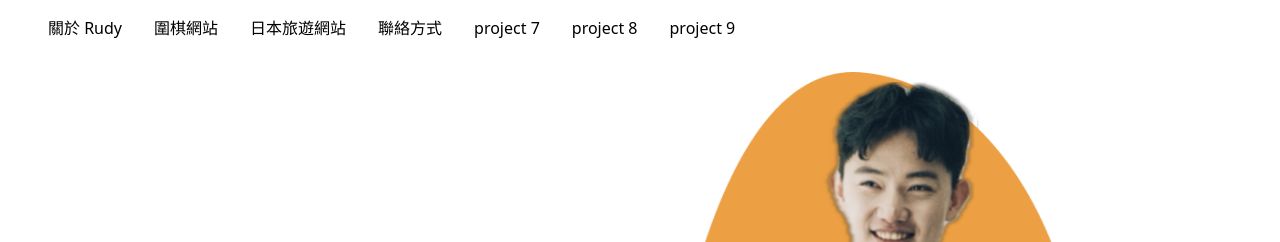
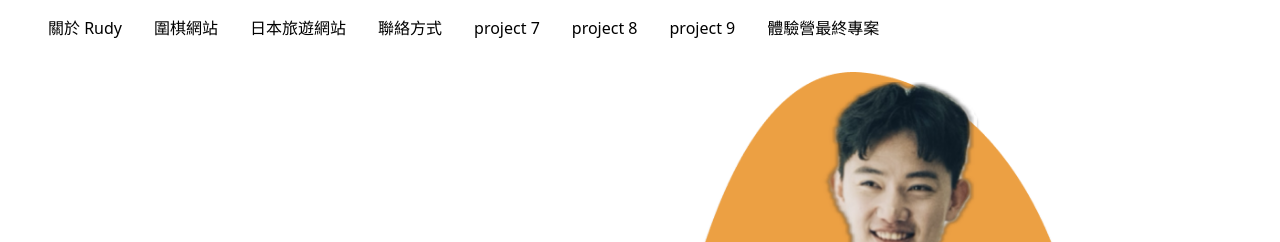
Before and after one commit to Rudy-crw/Project3, a plain HTML site: page index.html in a window 1280 px wide. Shown: the top 242 px of the page. Drawn offline with nearby package versions, Linux system fonts and the light colour scheme.

Commit message:
update final project

```diff
--- a/index.html
+++ b/index.html
@@ -26,6 +26,11 @@
         <li><a href="https://project8-uvos.onrender.com/">project 8</a></li>
         <li>
           <a href="https://project9-client-nw89.onrender.com/">project 9</a>
+        </li>
+        <li>
+          <a href="https://rudy-crw.github.io/final-project/index/index.html"
+            >體驗營最終專案</a
+          >
         </li>
       </ul>
     </nav>
```
